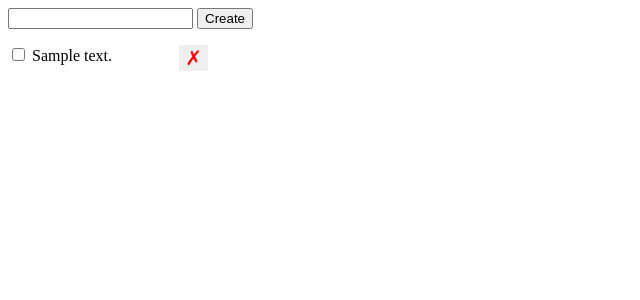
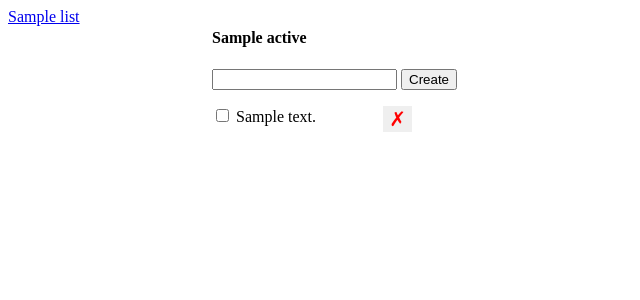
Before and after one commit to william-phan-vn/my-first-flask-app, a Flask app: template todo_app/templates/index.html in a window 1280 px wide. Shown: the top 300 px of the page, without its empty margins (0-640 px from the left). Run offline with Flask 2, Linux system fonts and the light colour scheme; the template is opened without the code that fills it: most values are stand-ins (such as "Sample title", 1, 10 or a date in 2020).

Commit message:
show todo lists

```diff
--- a/todo_app/app.py
+++ b/todo_app/app.py
@@ -16,18 +16,34 @@ class Todo(db.Model):
     id = db.Column(db.Integer, primary_key=True)
     description = db.Column(db.String, nullable=False)
     completed = db.Column(db.Boolean, nullable=False, default=False)
+    list_id = db.Column(db.Integer, db.ForeignKey('todolists.id'), nullable=False)
+
 
     # Create useful debugging statement when printing the object
     def __repr__(self):
         return f'<Todo {self.id} {self.description} {self.completed}>'
 
 
+class TodoList(db.Model):
+    __tablename__ = 'todolists'
+    id = db.Column(db.Integer, primary_key=True)
+    name = db.Column(db.String, nullable=False)
+    todos = db.relationship('Todo', backref='list', lazy=True)
+
 # db.create_all()
 
 
 @app.route('/')
 def index():
-    return render_template('index.html', data=Todo.query.order_by('id').all())
+    return redirect(url_for('get_list_todos', list_id=1))
+
+@app.route('/lists/<list_id>')
+def get_list_todos(list_id):
+    return render_template('index.html',
+    lists=TodoList.query.all(),
+    active_list=TodoList.query.get(list_id),
+    todos=Todo.query.filter_by(list_id=list_id).order_by('id').all())
+
 
 
 @app.route('/todos/create', methods=['POST'])
--- a/todo_app/templates/index.html
+++ b/todo_app/templates/index.html
@@ -23,23 +23,41 @@
                 cursor: pointer;
                 font-size: 20px;
             }
+            .lists-wrapper, .todos-wrapper {
+                display: inline-block;
+                vertical-align: top;
+            }
         </style>
     </head>
     <body>
+        <div class="lists-wrapper">
+            <ul id="lists">
+                {% for list in lists %}
+                <li>
+                    <a href="/lists/{{ list.id }}">
+                        {{ list.name }}
+                    </a>
+                </li>
+                {% endfor %}
+            </ul>
+        </div>
+        <div class="todos-wrapper">
+            <h4>{{ active_list.name }}</h4>
             <form id='form'>
                 <input type="text", id="description"/>
                 <input type="submit", value="Create"/>
             </form>
             <div id="error" class="hidden">Something went wrong!</div>
             <ul id="todos">
-            {% for d in data %}
-            <li><input class="check-completed" data-id="{{ d.id }}"
-                type="checkbox" {% if d.completed %} checked {% endif %}/>
-                {{d.description }}
-                <button class="delete-item" data-id="{{ d.id }}">&cross;</button>
+                {% for todo in todos %}
+                <li><input class="check-completed" data-id="{{ todo.id }}"
+                    type="checkbox" {% if todo.completed %} checked {% endif %}/>
+                    {{todo.description }}
+                    <button class="delete-item" data-id="{{ todo.id }}">&cross;</button>
                 </li>
                 {% endfor %}
             </ul>
+        </div>
         <script>
             // toggle item checkbox
             const checkboxes = document.querySelectorAll('.check-completed');
```
Also changed, not shown: todo_app/migrations/versions/e31d3fa97cf5_.py (added, +32 -0 lines), todo_app/migrations/versions/f4b247303316_.py (added, +36 -0 lines). Lines whose indentation alone changed are shown as unchanged.
